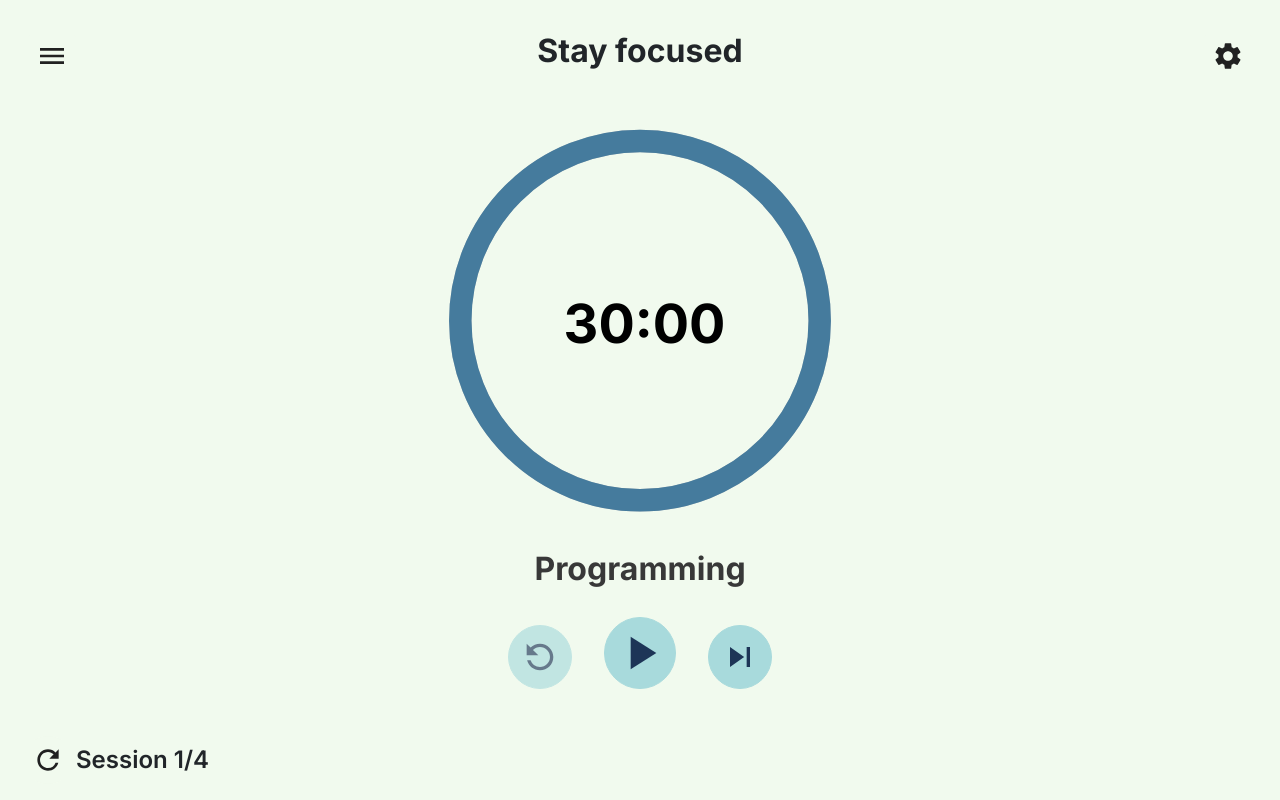
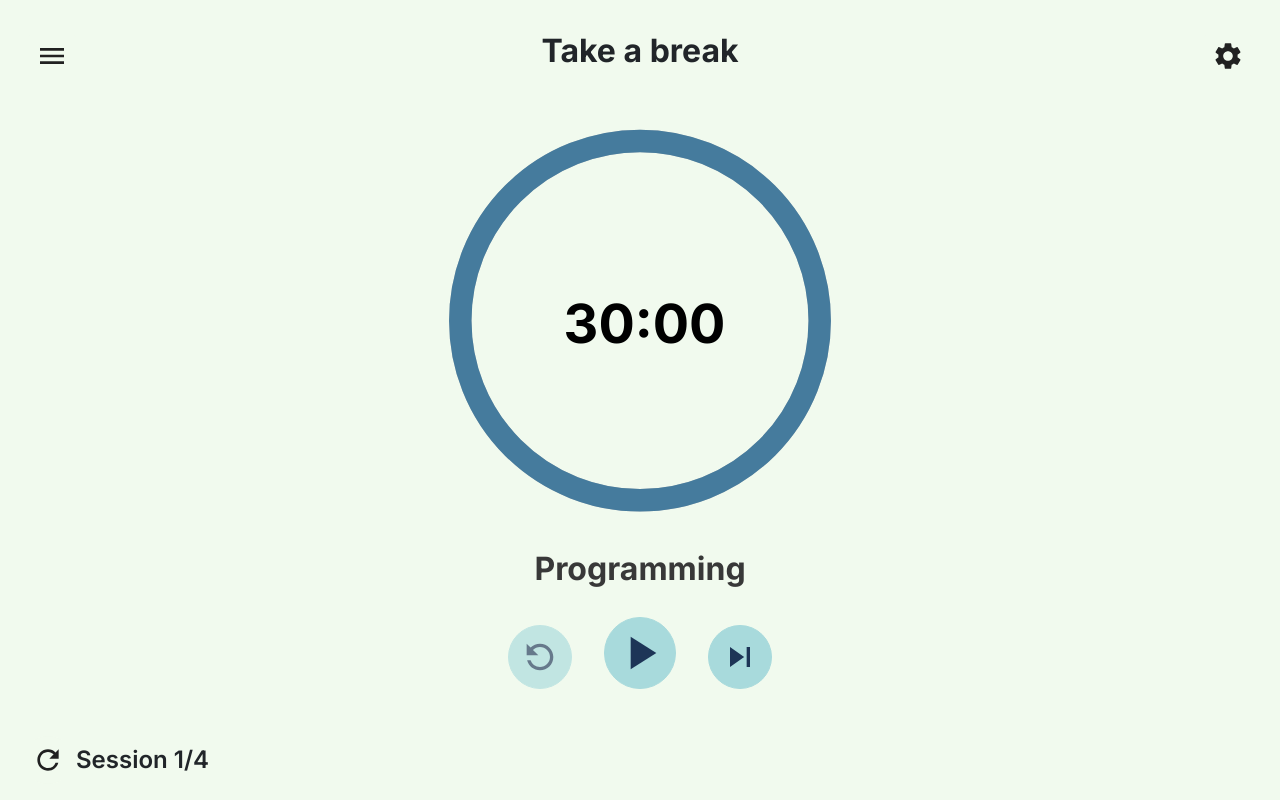
Before and after one commit to Cheng-K/pomodoro-timer, a React (Vite) app: page / in a window 1280 px wide. Built offline with nearby package versions, Linux system fonts and the light colour scheme.

Commit message:
Modify header component to display correct title upon state changes

```diff
--- a/src/components/Header.jsx
+++ b/src/components/Header.jsx
@@ -5,7 +5,7 @@ import Col from "react-bootstrap/Col";
 import TaskButton from "./buttons/TaskButton";
 import SettingsButton from "./buttons/SettingsButton";
 
-function Header() {
+function Header({ isWorkingSession }) {
   return (
     <Container fluid>
       <Row className="p-3">
@@ -16,7 +16,9 @@ function Header() {
           />
         </Col>
         <Col className="col">
-          <h1 className="text-center fs-2 fw-bold">Stay focused</h1>
+          <h1 className="text-center fs-2 fw-bold">
+            {isWorkingSession ? "Stay focused" : "Take a break"}
+          </h1>
         </Col>
         <Col className="d-flex justify-content-end align-items-center" xs={2}>
           <SettingsButton
```
